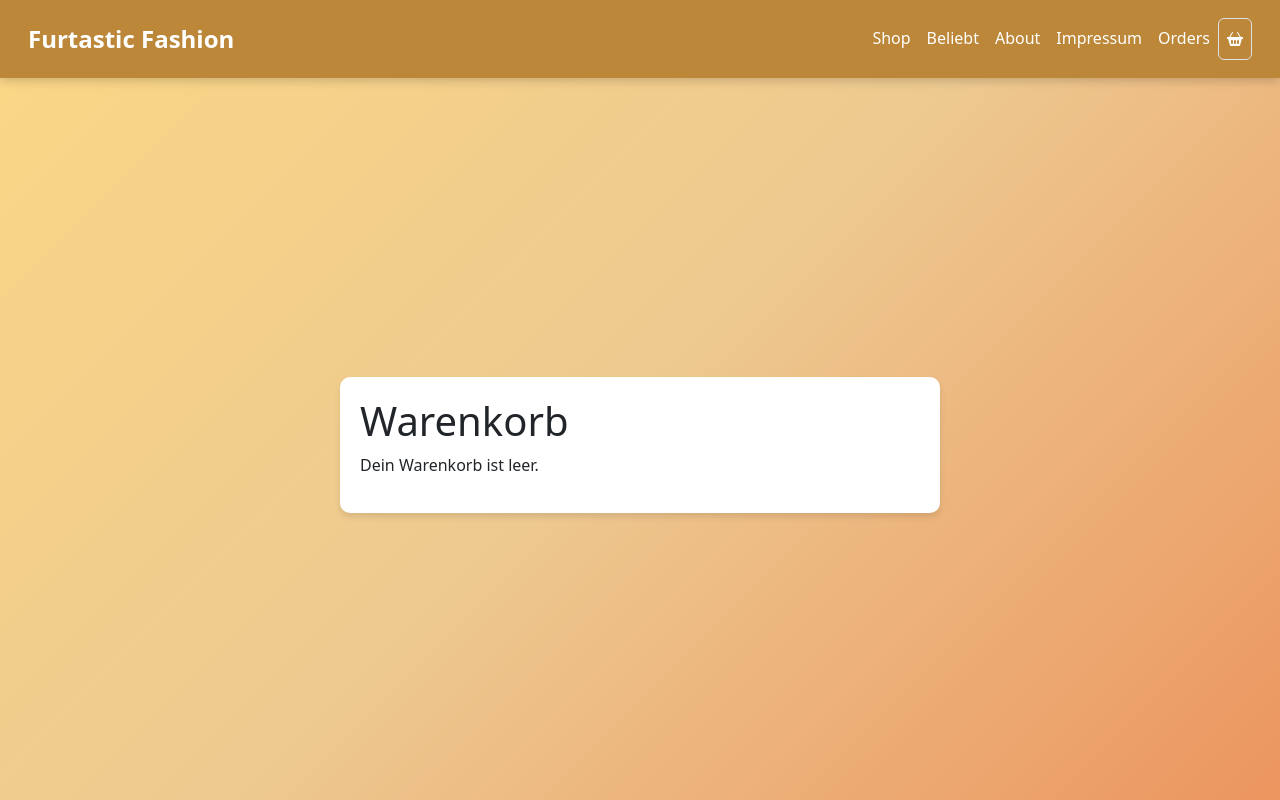
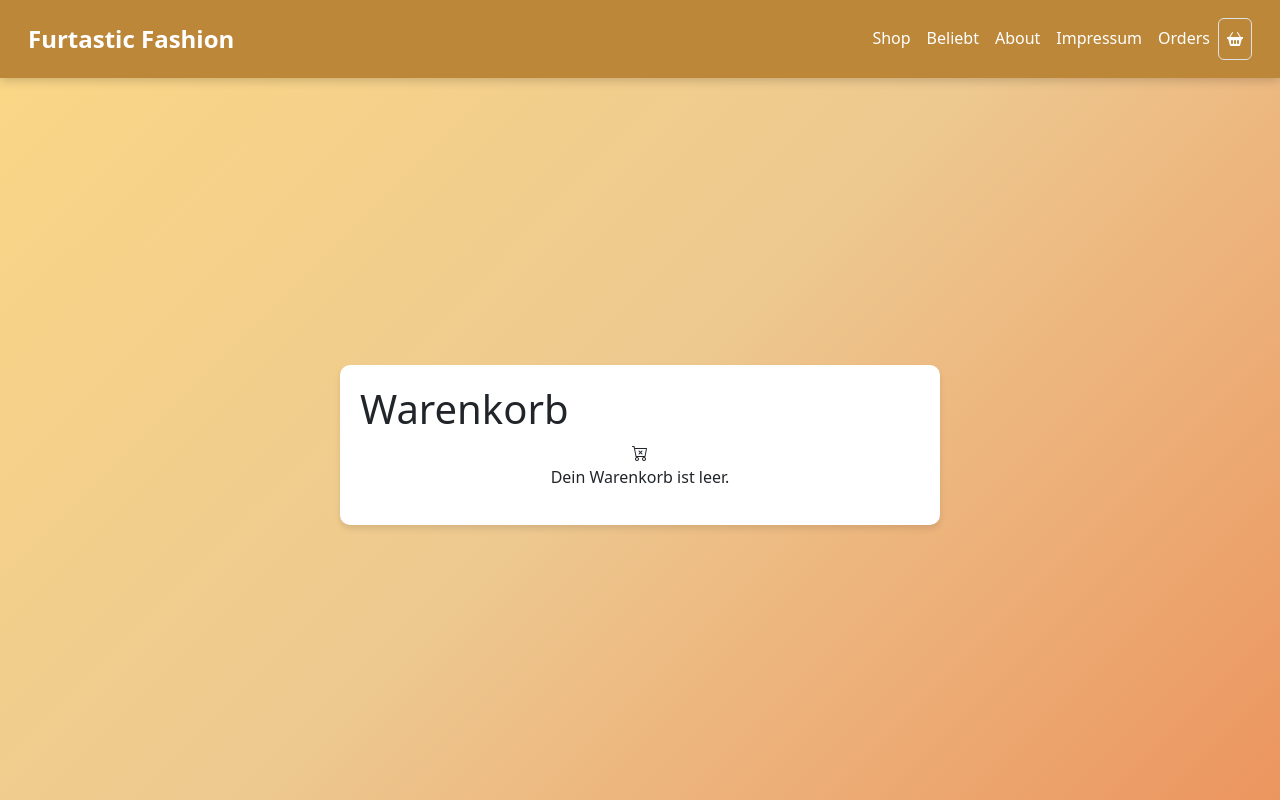
Before and after one commit to lisa-q/webapp_hwr, a React (Vite) app: page /cart in a window 1280 px wide. Built offline with nearby package versions, Linux system fonts and the light colour scheme; no server answers; the database is empty.

Commit message:
alles auf deutsch leerer warenkorb icon hinzugefügt

```diff
--- a/src/components/CartItemList.tsx
+++ b/src/components/CartItemList.tsx
@@ -32,7 +32,10 @@ const CartItemList = () => {
           ))}
         </ul>
       ) : (
-        <p>Dein Warenkorb ist leer.</p>
+        <div className="text-center">
+          <i className="bi bi-cart-x bi-4x"></i>
+          <p>Dein Warenkorb ist leer.</p>
+        </div>
       )}
     </div>
   );
--- a/src/components/CartOverlay.tsx
+++ b/src/components/CartOverlay.tsx
@@ -20,7 +20,7 @@ const CartOverlay = ({ onClose }: { onClose: () => void }) => {
         <CartItemList />
         <div className="d-flex justify-content-end">
           <button className="btn btn-warning" onClick={handleOpenCart}>
-            Open Cart
+            Warenkorb öffnen
           </button>
         </div>
       </div>
--- a/src/pages/Cart.tsx
+++ b/src/pages/Cart.tsx
@@ -29,7 +29,10 @@ const Cart: React.FC = () => {
     <div className="cart-container">
       <h1>Warenkorb</h1>
       {cartItems.length === 0 ? (
-        <p>Dein Warenkorb ist leer.</p>
+        <div className="text-center">
+          <i className="bi bi-cart-x bi-4x"></i>
+          <p>Dein Warenkorb ist leer.</p>
+        </div>
       ) : (
         <>
           <CartItemList />
@@ -53,7 +56,7 @@ const Cart: React.FC = () => {
               className="btn btn-warning mx-2"
               onClick={handleOpenCheckout}
             >
-              Checkout
+              Kaufen
             </button>
           </div>
         </>
```
